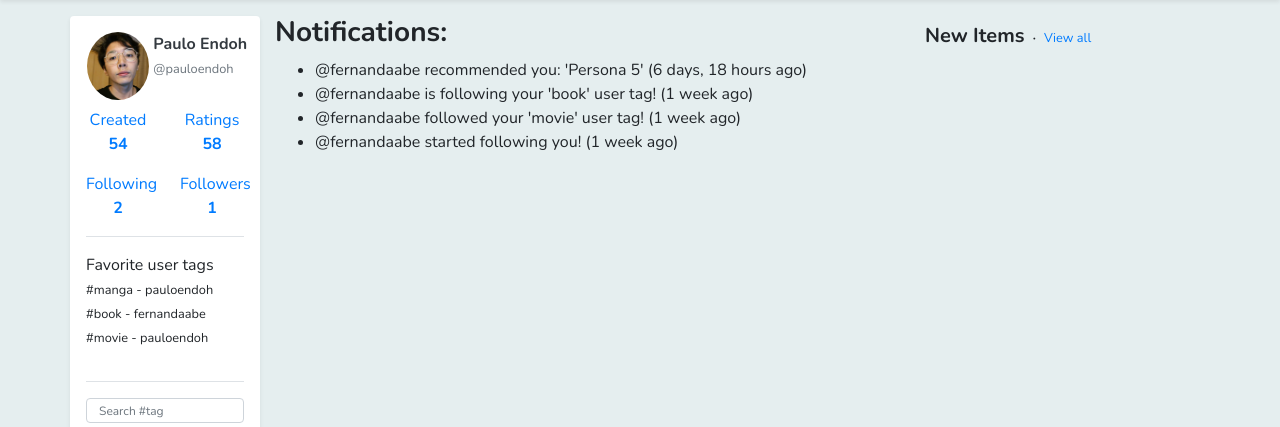
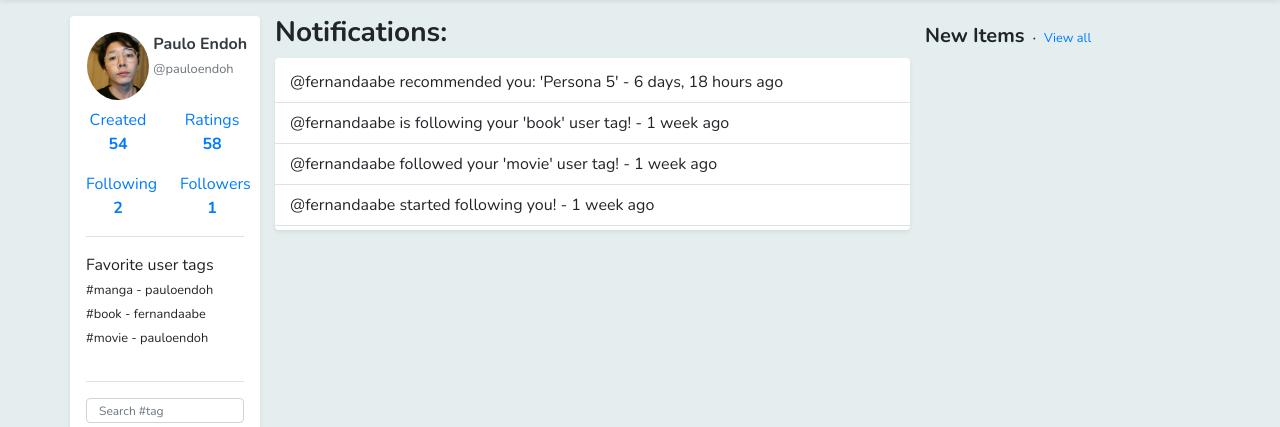
Before and after one commit to pauloendoh/ration, a Django app: page /notifications/ in a window 1280 px wide. Shown: the part 56-483 px from the top of the page. Run offline with Django 3.2, Linux system fonts and the light colour scheme; a user stored in the database is signed in; data comes from the database, SQL or seed files in the repository; both versions use the stored data as it was after the commit; some libraries are stand-ins or nearby versions.

Commit message:
improve notification page

```diff
--- a/ration/core/views.py
+++ b/ration/core/views.py
@@ -486,7 +486,6 @@ def private_user_tag(request, user_tag_id):
 
 @login_required
 def favorite_user_tag(request):
-
     if request.POST:
         user_tag_id = request.POST.get('user_tag_id')
         user_tag = get_object_or_404(User_Tag, id=user_tag_id)
@@ -504,9 +503,6 @@ def favorite_user_tag(request):
             }
 
         return JsonResponse(data)
-
-
-
 
 
 @login_required
@@ -585,6 +581,9 @@ def update_following(request):
         if y['is_following'] == True:
             if request.user.is_following(user_tag) == False:
                 Following.objects.create(follower=request.user, user_tag=user_tag)
+                message = "@" + request.user.username + " is following your '" + user_tag.tag.name + "' user tag!"
+                Notification.objects.create(user=user_tag.user, message=message, is_new=True, was_new=False)
+
         else:
             if request.user.is_following(user_tag) == True:
                 Following.objects.get(follower=request.user, user_tag=user_tag).delete()
--- a/ration/templates/notifications.html
+++ b/ration/templates/notifications.html
@@ -10,13 +10,26 @@
         <!-- Middle -->
         <div class="col-7">
             <h3 class="font-weight-bold">Notifications: </h3>
-            <ul>
+
+            <div class="bg-white rounded shadow-sm pt-1 pb-1 ">
                 {% for notification in notifications %}
-                <li>{% if notification.is_new %}New - {% endif %}
-                    {% if notification.was_new %}Was new - {% endif %}
-                    {{ notification.message }} ({{ notification.timestamp|naturaltime }})</li>
-                {% endfor %}
-            </ul>
+            <div class="container pt-2 pb-2 border-bottom
+                    {% if notification.was_new %}
+                    bg-light
+                    {% else %}
+                    bg-white
+                    {% endif %}
+                    "
+            >
+                <p class="mb-0">{{ notification.message }} - {{ notification.timestamp|naturaltime }}</p>
+            </div>
+            {% endfor %}
+            </div>
+
+
+
+
+
         </div>
 
         <!-- Right container -->
```
Also changed, not shown: ration/db.sqlite3.
